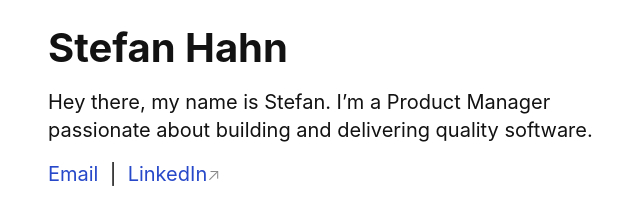
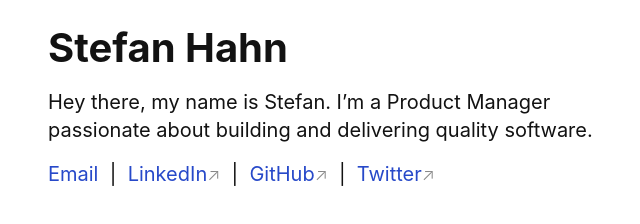
Before and after one commit to StefanHahn/stefanhahn.org, a plain HTML site: page index.html in a window 1280 px wide. Shown: the whole page, without its empty margins (287-927 px from the left). Drawn offline with Linux system fonts and the light colour scheme.

Commit message:
Added addiitonal links

```diff
--- a/index.html
+++ b/index.html
@@ -33,7 +33,12 @@
 
       <section>
             <p>Hey there, my name is Stefan. I’m a Product Manager passionate about building and delivering quality software.</p>
-            <p><a href="mailto:stefan@stefanhahn.org">Email</a> &nbsp;|&nbsp; <a href="https://www.linkedin.com/in/hahnstefan">LinkedIn</a></p>
+            <p>
+                  <a href="mailto:stefan@stefanhahn.org">Email</a> &nbsp;|&nbsp;
+                  <a href="https://www.linkedin.com/in/hahnstefan">LinkedIn</a> &nbsp;|&nbsp;
+                  <a href="https://github.com/StefanHahn">GitHub</a> &nbsp;|&nbsp;
+                  <a href="https://twitter.com/ze">Twitter</a>
+            </p>
       </section>
 </body>
 </html>
```
